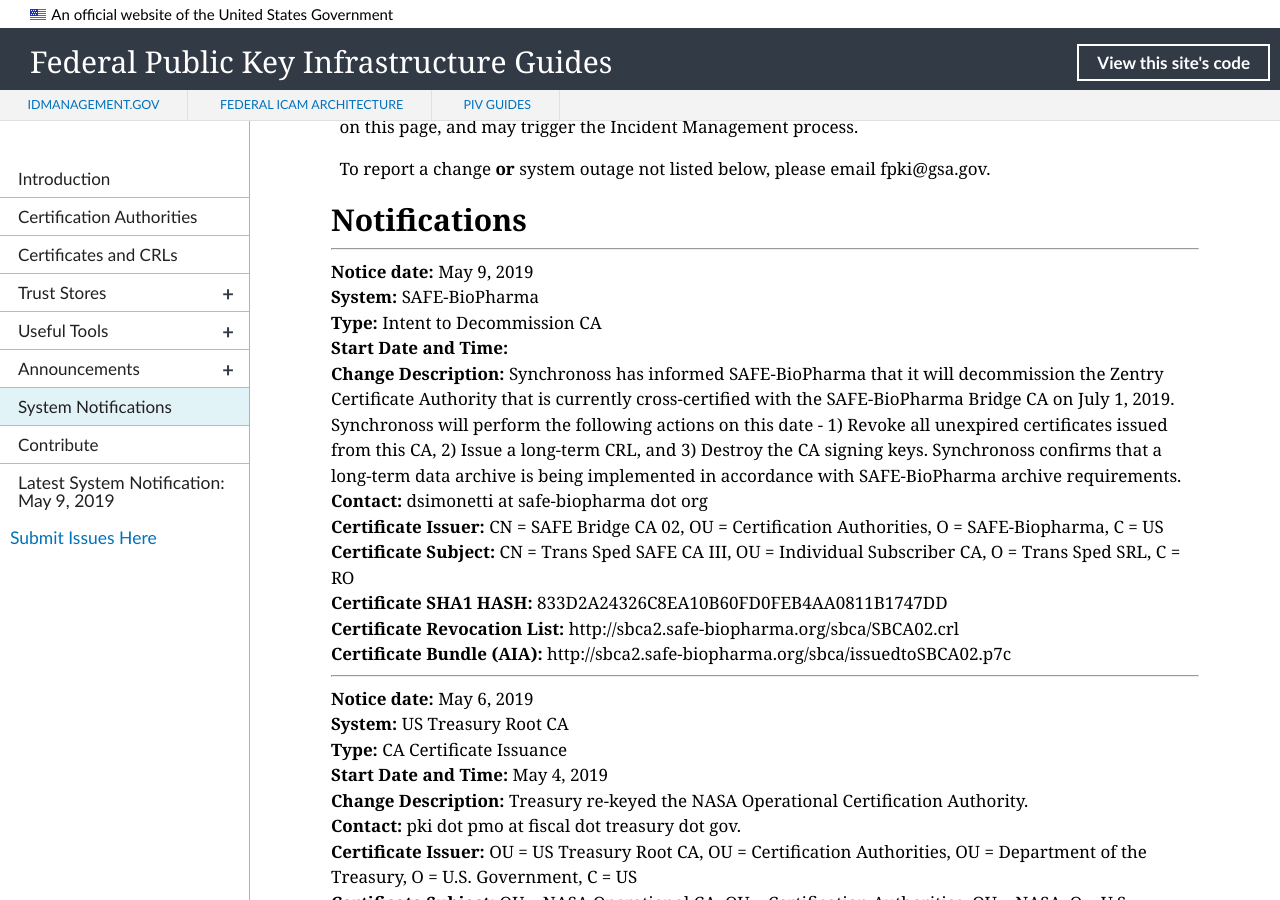
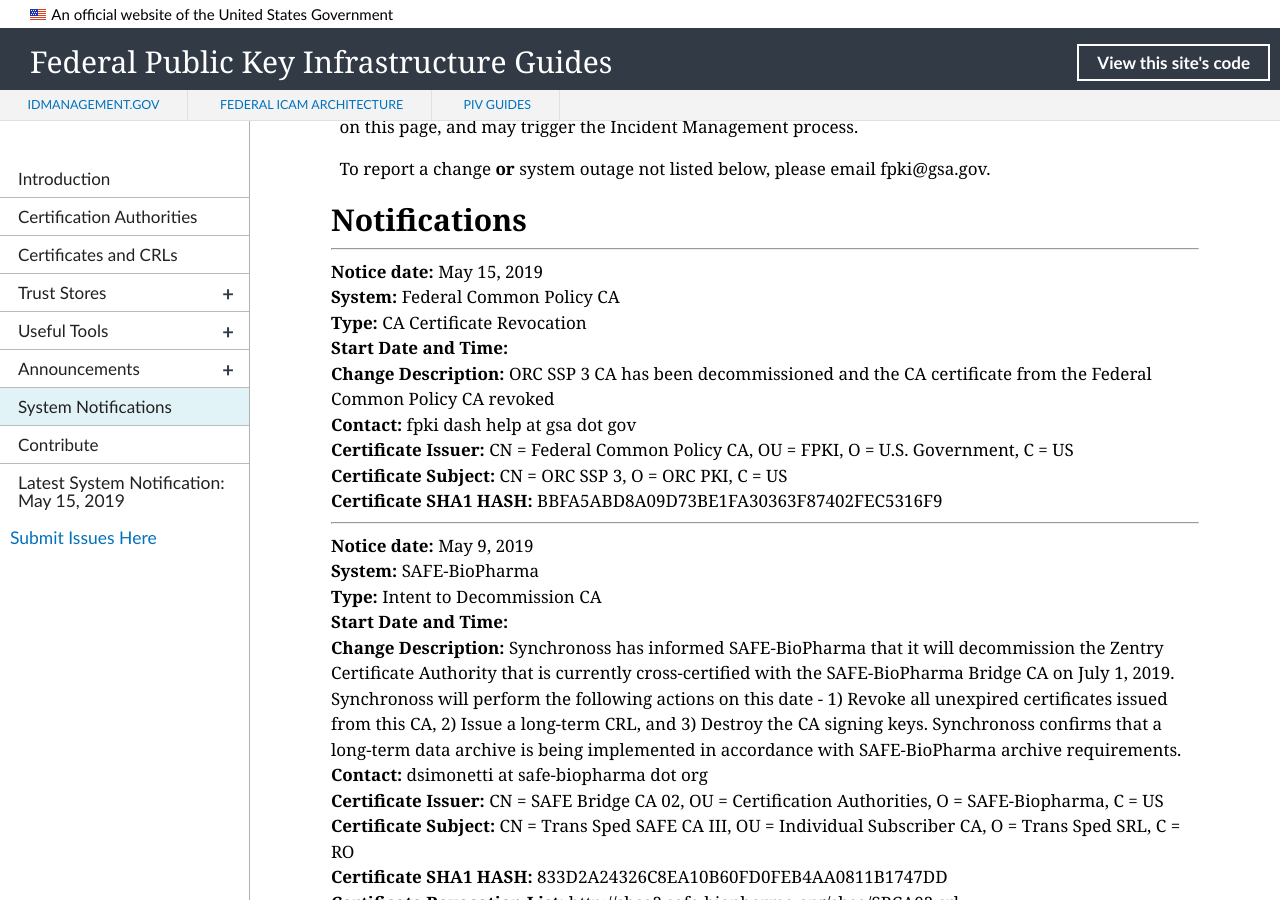
Before and after one commit to GSA/fpki-guides, a Jekyll site: the page built from pages/fpki_notifications.md, in a window 1280 px wide and 900 px high, scrolled down 672 px. Built offline with Jekyll 4.4.1, drawn with Linux system fonts in a browser that asks for light colours; nearby versions of some CDN libraries; library files that are not in the unit come from our copies; some of the changed text lies outside the part shown.

Commit message:
update for orc and minor formatting
closes #486

```diff
--- a/_data/notifications.yml
+++ b/_data/notifications.yml
@@ -575,7 +575,7 @@
   change_description: Revocation planned for the certificate issued from the Federal Common Policy CA to the Verizon Betrusted Production SSP CA A1
   contact: fpki dash help at gsa dot gov
   ca_certificate_hash: 06 01 bb da d5 a2 82 31 bc 94 36 75 0b 4f 3a 48 4b ab 06 c3
-  ca_certificate_issuer: Federal Common Policy CA
+  ca_certificate_issuer: CN = Federal Common Policy CA, OU = FPKI, O = U.S. Government, C = US
   ca_certificate_subject: Betrusted Production SSP CA A1
 
 - notice_date: February 13, 2019
@@ -720,7 +720,7 @@
   change_description: Revocation performed on the certificate issued from the Federal Common Policy CA to the Verizon Betrusted Production SSP CA A1
   contact: fpki dash help at gsa dot gov
   ca_certificate_hash: 06 01 bb da d5 a2 82 31 bc 94 36 75 0b 4f 3a 48 4b ab 06 c3
-  ca_certificate_issuer: Federal Common Policy CA
+  ca_certificate_issuer: CN = Federal Common Policy CA, OU = FPKI, O = U.S. Government, C = US
   ca_certificate_subject: Betrusted Production SSP CA A1
 
 - notice_date: March 5, 2019
@@ -796,7 +796,7 @@
   change_description: The Verizon SSP CA A2 was issued a new CA certificate on December 5, 2018. This notification communicates the revocation of the prior certificate.
   contact: fpki dash help at gsa dot gov
   ca_certificate_hash: a9d3a8ac016dba9fa12685bf59dcc39f5dcaf781
-  ca_certificate_issuer: Federal Common Policy
+  ca_certificate_issuer: CN = Federal Common Policy CA, OU = FPKI, O = U.S. Government, C = US
   ca_certificate_subject: Verizon SSP CA A2
 
 - notice_date: April 2, 2019
@@ -806,7 +806,7 @@
   change_description: CA certificate issuance from Federal Common Policy CA to Treasury Root CA
   contact: fpki dash help at gsa dot gov
   ca_certificate_hash: fa392ea2972eb4edd1929932602a1909ac9558bc
-  ca_certificate_issuer: Federal Common Policy CA
+  ca_certificate_issuer: CN = Federal Common Policy CA, OU = FPKI, O = U.S. Government, C = US
   ca_certificate_subject: Treasury Root CA
   cdp_uri: http://http.fpki.gov/fcpca/fcpca.crl
   aia_uri: http://http.fpki.gov/fcpca/caCertsIssuedTofcpca.p7c
@@ -959,6 +959,17 @@
   sia_uri:
   ocsp_uri:
 
+- notice_date: May 15, 2019
+  change_type: CA Certificate Revocation
+  start_datetime:
+  system: Federal Common Policy CA
+  change_description: ORC SSP 3 CA has been decommissioned and the CA certificate from the Federal Common Policy CA revoked
+  contact: fpki dash help at gsa dot gov
+  ca_certificate_hash: BBFA5ABD8A09D73BE1FA30363F87402FEC5316F9
+  ca_certificate_issuer: CN = Federal Common Policy CA, OU = FPKI, O = U.S. Government, C = US
+  ca_certificate_subject:  CN = ORC SSP 3, O = ORC PKI, C = US
+
+
 #- notice_date:
 #  change_type: CA Certificate Issuance
 #  start_datetime:
```
